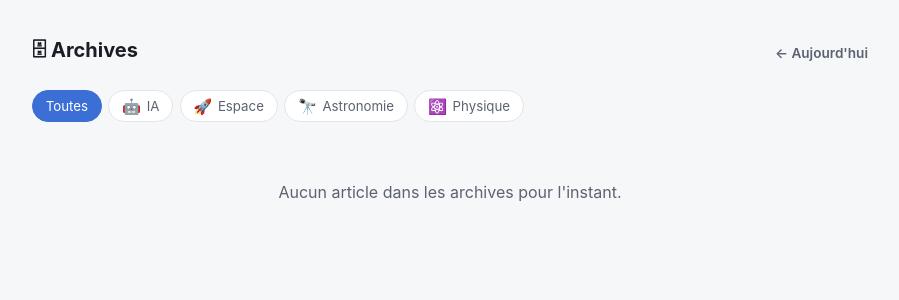
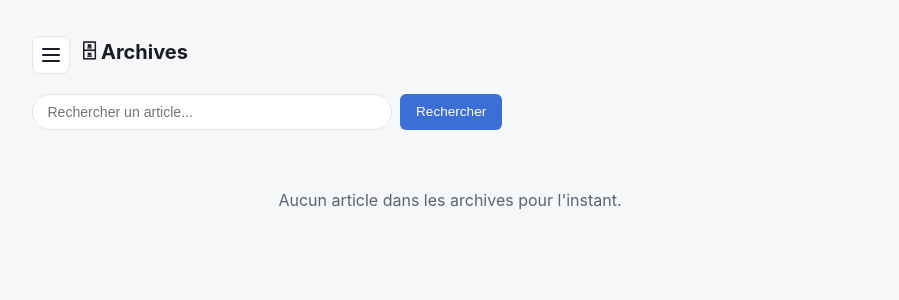
Before and after one commit to villainclement29-dotcom/CLMSurvey, a FastAPI app: page /archives in a window 1280 px wide. Shown: the top 300 px of the page, without its empty margins (190-1089 px from the left). Run offline with FastAPI, Linux system fonts and the light colour scheme.

Commit message:
Menu latéral unifié, recherche archives, ajout favori+dossier en un clic, PWA
- Menu burger (côté gauche) regroupant navigation (Accueil/Calendrier/
  Archives/Favoris) et filtres de catégorie, remplace la rangée de
  pills et les liens d'en-tête dispersés sur toutes les pages
- Barre de recherche sur /archives (titre + résumé, LIKE SQL), affiche
  une liste plate de résultats plutôt que le regroupement par jour
- Sélecteur de dossier directement sur chaque carte (accueil, archives,
  favoris) : choisir un dossier favorise l'article ET l'y range en un
  seul clic, sans passer par « non classé » puis un déplacement
- PWA : manifest.json, icônes générées (orbite/planète, style de
  l'app), service worker (cache uniquement les assets statiques, jamais
  le contenu personnalisé), servi à la racine pour un scope complet

_item_card.html unifié entre accueil/archives/favoris (retire la
duplication du sélecteur de dossier dans favorites_list.html).

```diff
--- a/app/main.py
+++ b/app/main.py
@@ -7,7 +7,7 @@ from typing import Optional
 from urllib.parse import urlparse
 
 from fastapi import FastAPI, Form, Header, HTTPException, Request
-from fastapi.responses import RedirectResponse
+from fastapi.responses import FileResponse, RedirectResponse
 from fastapi.staticfiles import StaticFiles
 from fastapi.templating import Jinja2Templates
 
@@ -43,6 +43,13 @@ app.mount("/static", StaticFiles(directory=str(BASE_DIR / "static")), name="stat
 templates = Jinja2Templates(directory=str(BASE_DIR / "templates"))
 
 
+@app.get("/sw.js")
+def service_worker():
+    """Servi à la racine (pas sous /static) pour que le scope du service
+    worker couvre tout le site, pas seulement /static/."""
+    return FileResponse(str(BASE_DIR / "static" / "sw.js"), media_type="application/javascript")
+
+
 def favicon_url(article_url: str) -> str:
     domain = urlparse(article_url).netloc
     return f"https://www.google.com/s2/favicons?sz=32&domain={domain}"
@@ -64,6 +71,7 @@ def index(request: Request, category: str = "Toutes", refreshed: Optional[int] =
     with get_conn() as conn:
         items = list_items(conn, category, limit=HOME_POOL_LIMIT)
         favorited_ids = favorited_item_ids(conn)
+        folders = list_folders(conn)
     today_items, _ = split_today(items)
     kept_items, total_today = rank_and_cap_single(today_items, max_items=MAX_PER_DAY)
     return templates.TemplateResponse(
@@ -77,19 +85,27 @@ def index(request: Request, category: str = "Toutes", refreshed: Optional[int] =
             "refreshed": refreshed,
             "cat_icons": CATEGORY_ICONS,
             "favorited_ids": favorited_ids,
+            "folders": folders,
         },
     )
 
 
 @app.get("/archives")
-def archives(request: Request, category: str = "Toutes", limit: int = PAGE_SIZE):
+def archives(request: Request, category: str = "Toutes", q: str = "", limit: int = PAGE_SIZE):
+    search = q.strip() or None
     with get_conn() as conn:
-        items = list_items(conn, category, limit=limit + 1)
+        items = list_items(conn, category, limit=limit + 1, search=search)
         favorited_ids = favorited_item_ids(conn)
+        folders = list_folders(conn)
     has_more = len(items) > limit
     items = items[:limit]
-    _, older_items = split_today(items)
-    groups = [g for g in rank_and_cap(group_by_date(older_items), max_per_group=MAX_PER_DAY) if g[1]]
+    if search:
+        # Résultats de recherche : liste plate (toutes dates confondues),
+        # pas de regroupement par jour ni de plafond de pertinence.
+        groups = [(f"Résultats pour « {search} »", items, len(items))] if items else []
+    else:
+        _, older_items = split_today(items)
+        groups = [g for g in rank_and_cap(group_by_date(older_items), max_per_group=MAX_PER_DAY) if g[1]]
     return templates.TemplateResponse(
         "archives.html",
         {
@@ -97,11 +113,13 @@ def archives(request: Request, category: str = "Toutes", limit: int = PAGE_SIZE)
             "groups": groups,
             "categories": ["Toutes"] + CATEGORIES,
             "selected": category,
+            "search": q,
             "limit": limit,
             "page_size": PAGE_SIZE,
             "has_more": has_more,
             "cat_icons": CATEGORY_ICONS,
             "favorited_ids": favorited_ids,
+            "folders": folders,
         },
     )
 
@@ -172,6 +190,7 @@ def favorites_unclassified(request: Request):
     with get_conn() as conn:
         items = list_favorites(conn, only_unclassified=True)
         folders = list_folders(conn)
+        favorited_ids = favorited_item_ids(conn)
     return templates.TemplateResponse(
         "favorites_list.html",
         {
@@ -179,7 +198,7 @@ def favorites_unclassified(request: Request):
             "title": "Non classés",
             "items": items,
             "folders": folders,
-            "current_folder_id": None,
+            "favorited_ids": favorited_ids,
             "cat_icons": CATEGORY_ICONS,
             "next": "/favorites/unclassified",
         },
@@ -194,6 +213,7 @@ def favorites_folder(request: Request, folder_id: int):
             raise HTTPException(status_code=404, detail="Dossier introuvable")
         items = list_favorites(conn, folder_id=folder_id)
         folders = list_folders(conn)
+        favorited_ids = favorited_item_ids(conn)
     return templates.TemplateResponse(
         "favorites_list.html",
         {
@@ -201,7 +221,7 @@ def favorites_folder(request: Request, folder_id: int):
             "title": folder["name"],
             "items": items,
             "folders": folders,
-            "current_folder_id": folder_id,
+            "favorited_ids": favorited_ids,
             "cat_icons": CATEGORY_ICONS,
             "next": f"/favorites/folder/{folder_id}",
         },
@@ -224,6 +244,10 @@ def create_folder_route(name: str = Form(...), item_ids: list[int] = Form(defaul
 def assign_favorite_folder(item_id: int, folder_id: str = Form(...), next: str = Form("/favorites")):
     fid = int(folder_id) if folder_id and folder_id != "none" else None
     with get_conn() as conn:
+        if get_item(conn, item_id) is None:
+            raise HTTPException(status_code=404, detail="Article introuvable")
+        if not is_favorited(conn, item_id):
+            add_favorite(conn, item_id)
         set_favorite_folder(conn, item_id, fid)
     return RedirectResponse(url=next, status_code=303)
 
--- a/app/static/style.css
+++ b/app/static/style.css
@@ -66,15 +66,6 @@ h1 { font-size: 1.25rem; margin: 0; }
   gap: 0.75rem;
 }
 
-.favorites-link {
-  color: var(--muted);
-  text-decoration: none;
-  font-size: 0.85rem;
-  font-weight: 600;
-}
-
-.favorites-link:hover { color: var(--text); }
-
 button {
   background: var(--accent);
   color: white;
@@ -89,34 +80,6 @@ button {
   color: var(--muted);
   font-size: 0.82rem;
   margin: 0 0 0.75rem;
-}
-
-.filters {
-  display: flex;
-  gap: 0.4rem;
-  flex-wrap: wrap;
-  margin: 0 0 1.75rem;
-}
-
-.filters a {
-  display: inline-flex;
-  align-items: center;
-  gap: 0.35rem;
-  color: var(--muted);
-  text-decoration: none;
-  padding: 0.35rem 0.8rem;
-  border-radius: 999px;
-  border: 1px solid var(--border);
-  font-size: 0.83rem;
-  background: var(--surface);
-}
-
-.filters a .icon { font-size: 0.95rem; }
-
-.filters a.active {
-  color: white;
-  background: var(--accent);
-  border-color: var(--accent);
 }
 
 .date-heading {
@@ -151,10 +114,7 @@ button {
 }
 
 .fav-form {
-  position: absolute;
-  top: 0.6rem;
-  right: 0.6rem;
-  z-index: 2;
+  display: flex;
 }
 
 .fav-btn {
@@ -493,23 +453,6 @@ button {
   border: 1px solid var(--border);
 }
 
-.folder-select-form {
-  position: absolute;
-  bottom: 0.6rem;
-  right: 0.6rem;
-  z-index: 2;
-}
-
-.folder-select-form select {
-  font-size: 0.75rem;
-  padding: 0.25rem 0.5rem;
-  border-radius: 6px;
-  border: 1px solid var(--border);
-  background: var(--surface);
-  color: var(--muted);
-  max-width: 140px;
-}
-
 /* Page calendrier */
 
 .calendar-list {
@@ -578,3 +521,154 @@ button {
   .calendar-day { flex-direction: column; gap: 0.4rem; }
   .calendar-date { flex-direction: row; gap: 0.5rem; align-items: baseline; }
 }
+
+/* Menu latéral (burger) */
+
+.header-left {
+  display: flex;
+  align-items: center;
+  gap: 0.75rem;
+}
+
+.menu-toggle {
+  background: var(--surface);
+  border: 1px solid var(--border);
+  border-radius: 8px;
+  width: 38px;
+  height: 38px;
+  flex: 0 0 38px;
+  display: flex;
+  flex-direction: column;
+  align-items: center;
+  justify-content: center;
+  gap: 4px;
+  cursor: pointer;
+  padding: 0;
+}
+
+.menu-toggle span {
+  display: block;
+  width: 18px;
+  height: 2px;
+  background: var(--text);
+  border-radius: 1px;
+}
+
+.sidebar-backdrop {
+  position: fixed;
+  inset: 0;
+  background: rgba(0, 0, 0, 0.5);
+  z-index: 30;
+  display: flex;
+}
+
+.sidebar {
+  position: relative;
+  width: 260px;
+  max-width: 80vw;
+  height: 100%;
+  background: var(--surface);
+  border-right: 1px solid var(--border);
+  padding: 1.5rem 1rem;
+  overflow-y: auto;
+  animation: sidebar-slide-in 0.15s ease;
+}
+
+@keyframes sidebar-slide-in {
+  from { transform: translateX(-100%); }
+  to { transform: translateX(0); }
+}
+
+.sidebar-close {
+  position: absolute;
+  top: 0.75rem;
+  right: 0.75rem;
+  background: none;
+  color: var(--muted);
+  font-size: 1.3rem;
+  padding: 0.2rem 0.5rem;
+}
+
+.sidebar-section {
+  display: flex;
+  flex-direction: column;
+  gap: 0.15rem;
+  margin: 1.5rem 0;
+}
+
+.sidebar-section:first-child { margin-top: 0.5rem; }
+
+.sidebar-section-title {
+  font-size: 0.72rem;
+  font-weight: 700;
+  text-transform: uppercase;
+  letter-spacing: 0.05em;
+  color: var(--muted);
+  margin-bottom: 0.4rem;
+  padding: 0 0.6rem;
+}
+
+.sidebar-link {
+  display: flex;
+  align-items: center;
+  gap: 0.5rem;
+  padding: 0.55rem 0.6rem;
+  border-radius: 8px;
+  color: var(--text);
+  text-decoration: none;
+  font-size: 0.9rem;
+}
+
+.sidebar-link:hover { background: var(--surface-hover); }
+
+.sidebar-link.active { background: var(--accent); color: white; }
+
+.sidebar-link .icon { font-size: 0.95rem; }
+
+/* Barre de recherche (archives) */
+
+.search-form {
+  display: flex;
+  gap: 0.5rem;
+  margin-bottom: 1.75rem;
+}
+
+.search-form input[type="search"] {
+  flex: 1;
+  max-width: 360px;
+  padding: 0.55rem 0.9rem;
+  border-radius: 999px;
+  border: 1px solid var(--border);
+  background: var(--surface);
+  color: var(--text);
+  font-size: 0.88rem;
+}
+
+.search-form .clear-search {
+  color: var(--muted);
+  text-decoration: none;
+  font-size: 0.82rem;
+  align-self: center;
+}
+
+/* Sélecteur de dossier rapide (à côté de l'étoile favori) */
+
+.fav-controls {
+  position: absolute;
+  top: 0.6rem;
+  right: 0.6rem;
+  z-index: 2;
+  display: flex;
+  align-items: center;
+  gap: 0.35rem;
+}
+
+.folder-quick-form select {
+  font-size: 0.68rem;
+  max-width: 84px;
+  padding: 0.3rem 0.4rem;
+  border-radius: 999px;
+  border: 1px solid var(--border);
+  background: var(--surface);
+  color: var(--muted);
+}
--- /dev/null
+++ b/app/templates/_pwa_head.html
@@ -0,0 +1,11 @@
+<link rel="manifest" href="/static/manifest.json">
+<meta name="theme-color" content="#0f1115">
+<link rel="apple-touch-icon" href="/static/icons/apple-touch-icon.png">
+<meta name="apple-mobile-web-app-capable" content="yes">
+<meta name="apple-mobile-web-app-status-bar-style" content="black-translucent">
+<meta name="apple-mobile-web-app-title" content="Veille">
+<script>
+  if ("serviceWorker" in navigator) {
+    window.addEventListener("load", () => navigator.serviceWorker.register("/sw.js"));
+  }
+</script>
--- /dev/null
+++ b/app/templates/_sidebar.html
@@ -0,0 +1,41 @@
+<button type="button" class="menu-toggle" id="menu-toggle-btn" aria-label="Ouvrir le menu">
+  <span></span><span></span><span></span>
+</button>
+
+<div class="sidebar-backdrop" id="sidebar-backdrop" hidden>
+  <nav class="sidebar">
+    <button type="button" class="sidebar-close" id="sidebar-close-btn" aria-label="Fermer le menu">&times;</button>
+
+    <div class="sidebar-section">
+      <a href="/" class="sidebar-link {{ 'active' if request.url.path == '/' else '' }}">🏠 Accueil</a>
+      <a href="/calendar" class="sidebar-link {{ 'active' if request.url.path == '/calendar' else '' }}">📅 Calendrier</a>
+      <a href="/archives" class="sidebar-link {{ 'active' if request.url.path == '/archives' else '' }}">🗄 Archives</a>
+      <a href="/favorites" class="sidebar-link {{ 'active' if '/favorites' in request.url.path else '' }}">★ Favoris</a>
+    </div>
+
+    {% if categories is defined %}
+    {% set base = '/archives' if request.url.path == '/archives' else '/' %}
+    <div class="sidebar-section">
+      <span class="sidebar-section-title">Catégories</span>
+      {% for cat in categories %}
+      <a href="{{ base }}?category={{ cat }}" class="sidebar-link {{ 'active' if cat == selected else '' }}">
+        {% if cat in cat_icons %}<span class="icon">{{ cat_icons[cat] }}</span>{% endif %} {{ cat }}
+      </a>
+      {% endfor %}
+    </div>
+    {% endif %}
+  </nav>
+</div>
+
+<script>
+  (function () {
+    var toggleBtn = document.getElementById("menu-toggle-btn");
+    var closeBtn = document.getElementById("sidebar-close-btn");
+    var backdrop = document.getElementById("sidebar-backdrop");
+    function openMenu() { backdrop.hidden = false; }
+    function closeMenu() { backdrop.hidden = true; }
+    toggleBtn.addEventListener("click", openMenu);
+    closeBtn.addEventListener("click", closeMenu);
+    backdrop.addEventListener("click", function (e) { if (e.target === backdrop) closeMenu(); });
+  })();
+</script>
--- a/app/templates/archives.html
+++ b/app/templates/archives.html
@@ -5,21 +5,24 @@
   <meta name="viewport" content="width=device-width, initial-scale=1">
   <title>Archives — Veille scientifique</title>
   <link rel="stylesheet" href="/static/style.css">
+  {% include "_pwa_head.html" %}
 </head>
 <body>
   <header>
-    <h1>🗄 Archives</h1>
-    <a class="favorites-link" href="/">← Aujourd'hui</a>
+    <div class="header-left">
+      {% include "_sidebar.html" %}
+      <h1>🗄 Archives</h1>
+    </div>
   </header>
 
-  <nav class="filters">
-    {% for cat in categories %}
-      <a href="/archives?category={{ cat }}" class="{{ 'active' if cat == selected else '' }}">
-        {% if cat in cat_icons %}<span class="icon">{{ cat_icons[cat] }}</span>{% endif %}
-        {{ cat }}
-      </a>
-    {% endfor %}
-  </nav>
+  <form method="get" action="/archives" class="search-form">
+    <input type="hidden" name="category" value="{{ selected }}">
+    <input type="search" name="q" value="{{ search }}" placeholder="Rechercher un article...">
+    <button type="submit">Rechercher</button>
+    {% if search %}
+    <a class="clear-search" href="/archives?category={{ selected }}">✕ Effacer</a>
+    {% endif %}
+  </form>
 
   {% set next_url = request.url.path ~ ('?' ~ request.url.query if request.url.query else '') %}
   {% for label, group_items, total in groups %}
@@ -35,11 +38,13 @@
       {% endfor %}
     </ul>
   {% else %}
-    <p class="empty">Aucun article dans les archives pour l'instant.</p>
+    <p class="empty">
+      {% if search %}Aucun résultat pour « {{ search }} ».{% else %}Aucun article dans les archives pour l'instant.{% endif %}
+    </p>
   {% endfor %}
 
   {% if has_more %}
-  <a class="load-more" href="/archives?category={{ selected }}&limit={{ limit + page_size }}">Voir {{ page_size }} de plus</a>
+  <a class="load-more" href="/archives?category={{ selected }}&q={{ search }}&limit={{ limit + page_size }}">Voir {{ page_size }} de plus</a>
   {% endif %}
 </body>
 </html>
```
Also changed, not shown: app/db.py (+10 -6 lines), app/static/sw.js (added, +33 -0 lines), app/templates/_item_card.html (+13 -0 lines), app/templates/calendar.html (+5 -2 lines), app/templates/favorites.html (+5 -2 lines), app/templates/favorites_list.html (+7 -25 lines), app/templates/index.html (+5 -13 lines), app/templates/summary.html (+7 -1 lines), scripts/generate_icons.py (added, +45 -0 lines), app/static/icons/apple-touch-icon.png (added), app/static/icons/icon-192.png (added), app/static/icons/icon-512.png (added), app/static/manifest.json (added).
